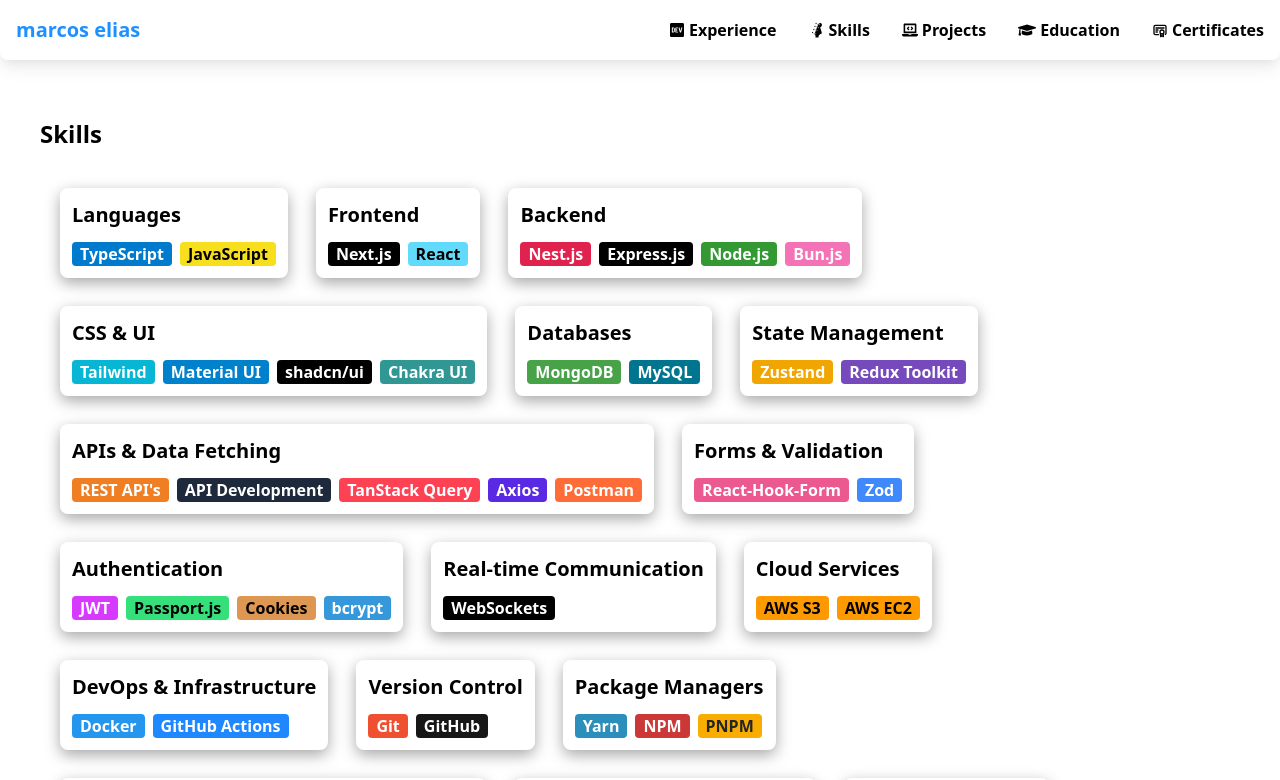
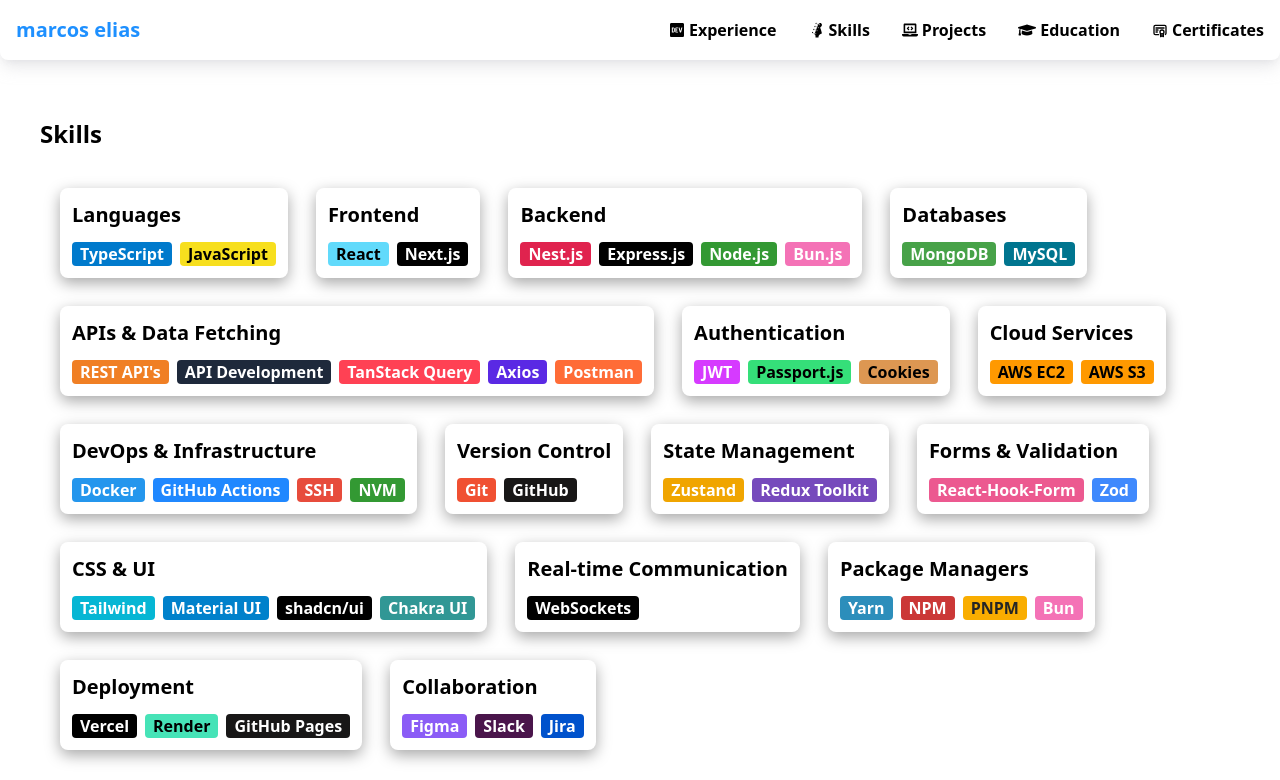
Before and after one commit to mark-elias/MyPortfolio_Next.js, a Next.js app: page /skills in a window 1280 px wide. Shown: the top 780 px of the page. Built offline with nearby package versions, Linux system fonts and the light colour scheme.

Commit message:
update Skills badge groups

```diff
--- a/src/constants/skills.constants.ts
+++ b/src/constants/skills.constants.ts
@@ -5,29 +5,22 @@
     name: "Languages",
     skills: ["TypeScript", "JavaScript"],
   },
+  // // runtimes
+  // {
+  //   id: "runtimes",
+  //   name: "Runtimes",
+  //   skills: ["Node.js", "Bun.js"],
+  // },
   {
     id: "frontend-frameworks",
     name: "Frontend",
-    skills: ["Next.js", "React"],
+    skills: ["React", "Next.js"],
   },
   {
     id: "backend-frameworks",
     name: "Backend",
     skills: ["Nest.js", "Express.js", "Node.js", "Bun.js"],
   },
-  // {
-  //   id: "backend-runtimes",
-  //   name: "Backend Runtimes",
-  //   skills: ["Node.js", "Bun.js"],
-  // },
-
-  // ui styling
-  {
-    id: "css-frameworks",
-    name: "CSS & UI",
-    skills: ["Tailwind", "Material UI", "shadcn/ui", "Chakra UI"],
-  },
-
   // databases
   {
     id: "databases",
@@ -35,19 +28,7 @@
     skills: ["MongoDB", "MySQL"],
   },
 
-  // global state management
-  {
-    id: "state-management",
-    name: "State Management",
-    skills: ["Zustand", "Redux Toolkit"],
-  },
-  // {
-  //   id: "orms-odms",
-  //   name: "ODMs & ORMs",
-  //   skills: ["Mongoose", "Prisma"],
-  // },
-
-  // apis & forms
+  // apis
   {
     id: "apis-data-fetching",
     name: "APIs & Data Fetching",
@@ -59,18 +40,58 @@
       "Postman",
     ],
   },
+  // auth
+  {
+    id: "authentication",
+    name: "Authentication",
+    skills: ["JWT", "Passport.js", "Cookies"],
+  },
+  // cloud and devops
+  {
+    id: "cloud-services",
+    name: "Cloud Services",
+    skills: ["AWS EC2", "AWS S3"],
+  },
+
+  // devops
+  {
+    id: "devops-infrastructure",
+    name: "DevOps & Infrastructure",
+    // skills: ["Docker", "GitHub Actions", "Nginx", "Caddy"],
+    skills: ["Docker", "GitHub Actions", "SSH", "NVM"],
+  },
+  {
+    id: "version-control",
+    name: "Version Control",
+    skills: ["Git", "GitHub"],
+  },
+  // global state management
+  {
+    id: "state-management",
+    name: "State Management",
+    skills: ["Zustand", "Redux Toolkit"],
+  },
+  // forms
   {
     id: "forms-validation",
     name: "Forms & Validation",
     skills: ["React-Hook-Form", "Zod"],
   },
 
-  // auth & payments
+  // ui styling
   {
-    id: "authentication",
-    name: "Authentication",
-    skills: ["JWT", "Passport.js", "Cookies", "bcrypt"],
+    id: "css-frameworks",
+    name: "CSS & UI",
+    skills: ["Tailwind", "Material UI", "shadcn/ui", "Chakra UI"],
   },
+
+  // {
+  //   id: "orms-odms",
+  //   name: "ODMs & ORMs",
+  //   skills: ["Mongoose", "Prisma"],
+  // },
+
+  // payments
   // {
   //   id: "payments",
   //   name: "Payments",
@@ -82,35 +103,17 @@
     skills: ["WebSockets"],
   },
 
-  // cloud and devops
-  {
-    id: "cloud-services",
-    name: "Cloud Services",
-    skills: ["AWS S3", "AWS EC2"],
-  },
-  {
-    id: "devops-infrastructure",
-    name: "DevOps & Infrastructure",
-    // skills: ["Docker", "GitHub Actions", "Nginx", "Caddy"],
-    skills: ["Docker", "GitHub Actions"],
-  },
-
   // dev tools
-  {
-    id: "version-control",
-    name: "Version Control",
-    skills: ["Git", "GitHub"],
-  },
   {
     id: "package-managers",
     name: "Package Managers",
-    skills: ["Yarn", "NPM", "PNPM"],
+    skills: ["Yarn", "NPM", "PNPM", "Bun"],
   },
-  {
-    id: "development-environment",
-    name: "Development Environment",
-    skills: ["Unix/Linux", "Terminal/CLI", "SSH", "Vim", "NVM"],
-  },
+  // {
+  //   id: "linux-and-environment",
+  //   name: "Linux & Server Environment",
+  //   skills: ["Unix/Linux", "Terminal/CLI", "SSH", "NVM"],
+  // },
 
   // deployment
   {
```
